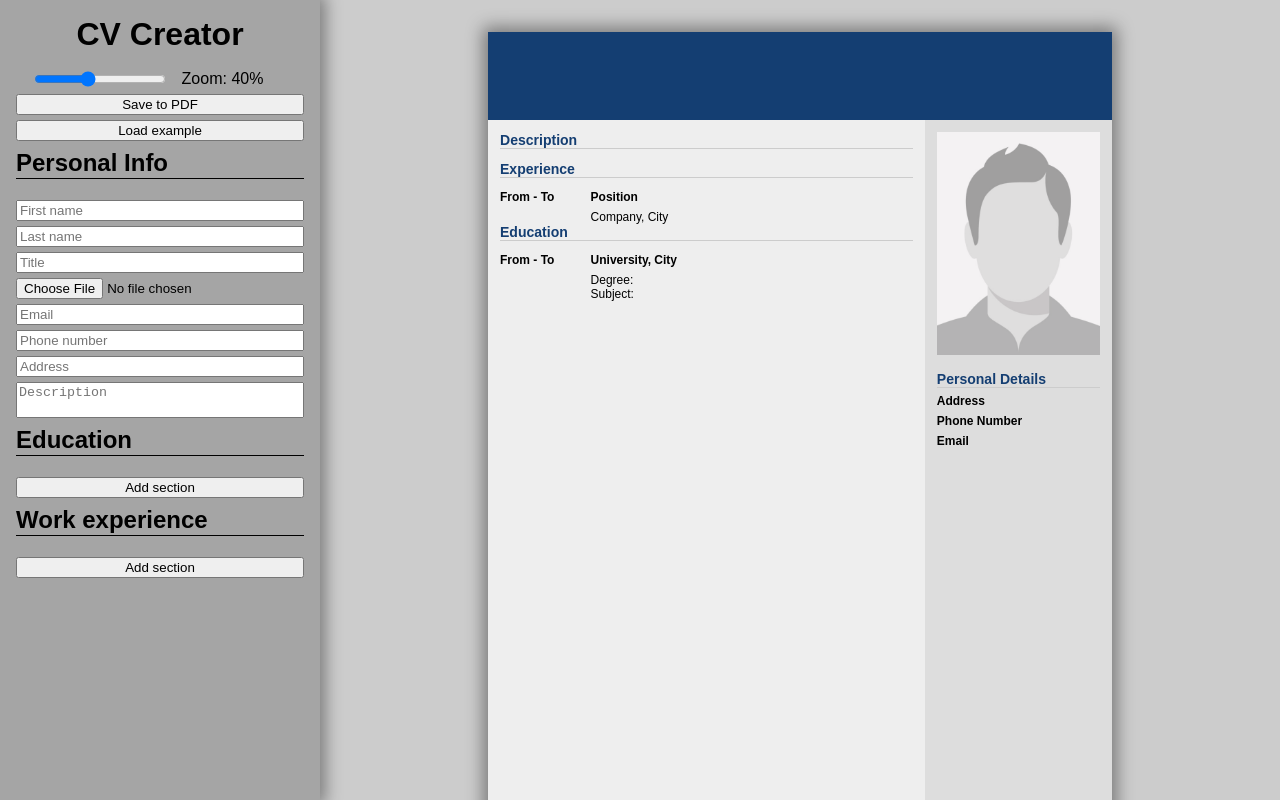
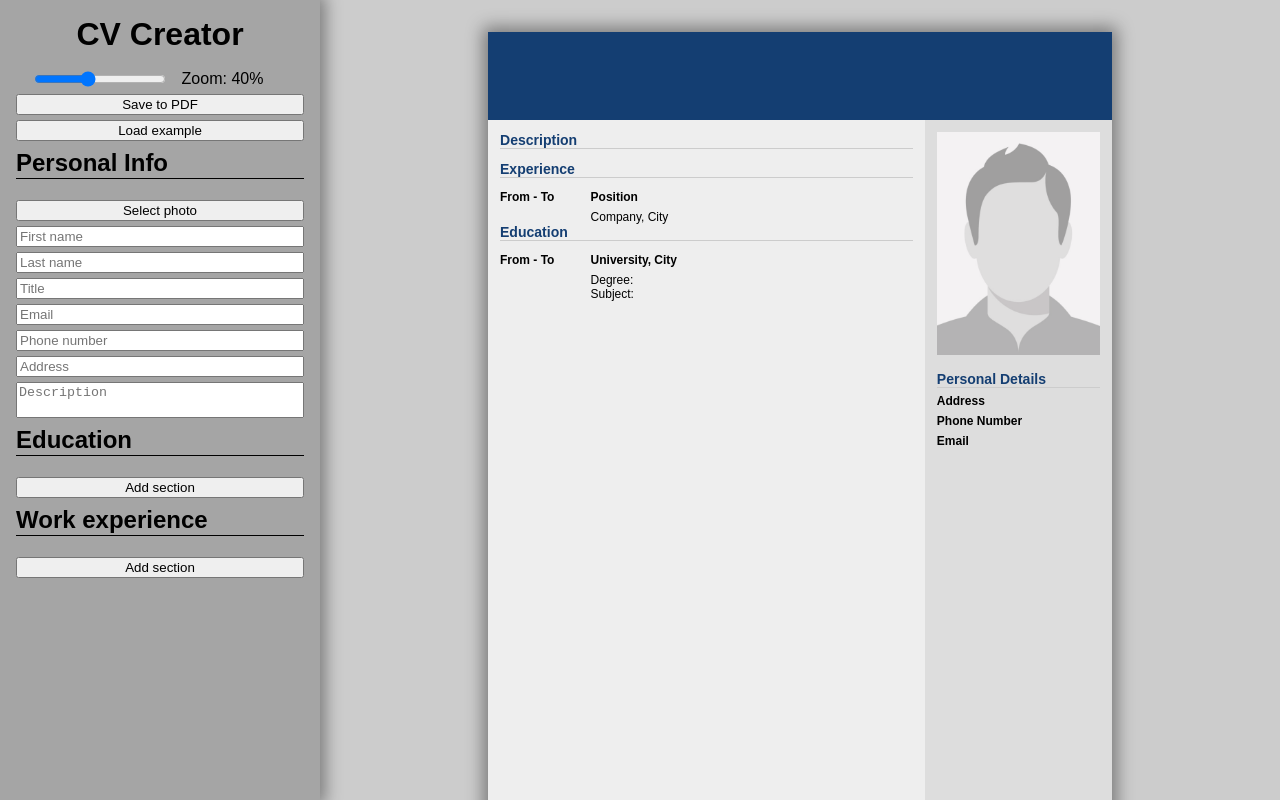
Before and after one commit to clikuki/cv-creator, a React (Create React App) app: page / in a window 1280 px wide. Built offline with nearby package versions, Linux system fonts and the light colour scheme.

Commit message:
added custom file input

```diff
--- a/src/components/DisplayControls.js
+++ b/src/components/DisplayControls.js
@@ -6,7 +6,7 @@ const ZoomInput = props =>
 {
 	const { fontSizeRange: range } = props;
 	const mappedVal = map(props.scale, ...range, 0, 100);
-	return <label>
+	return <label className={main.zoomInput}>
 		<input
 			value={props.scale}
 			onChange={props.onChange}
--- a/src/components/InfoEditor.js
+++ b/src/components/InfoEditor.js
@@ -1,6 +1,24 @@
 import main from '../css/main.module.css';
 import getPhotoUrl from '../getPhotoUrl';
 import { nanoid } from "nanoid";
+import { createRef } from 'react';
+
+const FileInput = props =>
+{
+	const inputRef = createRef();
+	const onClick = () => inputRef.current?.click();
+	return <label className={main.customFileInput}>
+		<input
+			type='file'
+			onChange={props.onChange}
+			data-type={props.dataType}
+			accept={props.accept}
+			ref={inputRef} />
+		<button onClick={onClick}>
+			{props.children}
+		</button>
+	</label>
+}
 
 const PersonalSection = props =>
 {
@@ -8,12 +26,18 @@ const PersonalSection = props =>
 	const onChange = async e =>
 	{
 		const type = e.target.dataset.type;
-		let value = e.target?.files?.[0] || e.target.value;
-		if (value instanceof File)
+		const file = e.target?.files?.[0];
+		const value = e.target.value;
+		let newVal = value;
+
+		if (file)
 		{
 			try
 			{
-				value = await getPhotoUrl(value);
+				newVal = {
+					name: value,
+					url: await getPhotoUrl(file)
+				};
 			}
 			catch (err)
 			{
@@ -22,15 +46,17 @@ const PersonalSection = props =>
 			}
 		}
 
-		props.onChange(type, value);
+		props.onChange(type, newVal);
 	}
 
 	return <div className={main.section}>
 		<h2 className={main.sectionHeader}>Personal Info</h2>
+		<FileInput onChange={onChange} dataType='photo' accept="image/*" >
+			Select photo
+		</ FileInput>
 		<input value={personalInfo.firstName || ''} onChange={onChange} data-type='firstName' placeholder="First name" type='text' />
 		<input value={personalInfo.lastName || ''} onChange={onChange} data-type='lastName' placeholder="Last name" type='text' />
 		<input value={personalInfo.title || ''} onChange={onChange} data-type='title' placeholder="Title" type='text' />
-		<input onChange={onChange} data-type='photo' placeholder="Photo" type='file' accept="image/*" />
 		<input value={personalInfo.email || ''} onChange={onChange} data-type='email' placeholder="Email" type='email' />
 		<input value={personalInfo.phoneNum || ''} onChange={onChange} data-type='phoneNum' placeholder="Phone number" type='text' />
 		<input value={personalInfo.address || ''} onChange={onChange} data-type='address' placeholder="Address" type='text' />
--- a/src/components/themes/theme1.js
+++ b/src/components/themes/theme1.js
@@ -63,7 +63,7 @@ const Sidebar = props =>
 {
 	const { info } = props;
 	return <div className={css.sidebar}>
-		<img src={info.personal.photo || emptyAvatar} alt='Portrait of self' />
+		<img src={info.personal.photo?.url || emptyAvatar} alt='Portrait of self' />
 		<h3>Personal Details</h3>
 		<h4>Address</h4>
 		<p>{info.personal.address}</p>
--- a/src/css/main.module.css
+++ b/src/css/main.module.css
@@ -41,6 +41,14 @@ body {
 	padding-top: 0;
 }
 
+.customFileInput {
+	width: 100%;
+}
+
+.customFileInput input {
+	display: none;
+}
+
 .sectionHeader {
 	border-bottom: 1px solid black;
 	width: 100%;
@@ -66,7 +74,7 @@ button {
 	resize: none;
 }
 
-.displayControls label {
+.zoomInput {
 	display: grid;
 	grid-template-columns: 50% auto;
 	align-items: center;
@@ -90,6 +98,10 @@ button {
 	width: 52em;
 }
 
+button:hover {
+	cursor: pointer;
+}
+
 @media print {
 	.container {
 		display: block;
```
